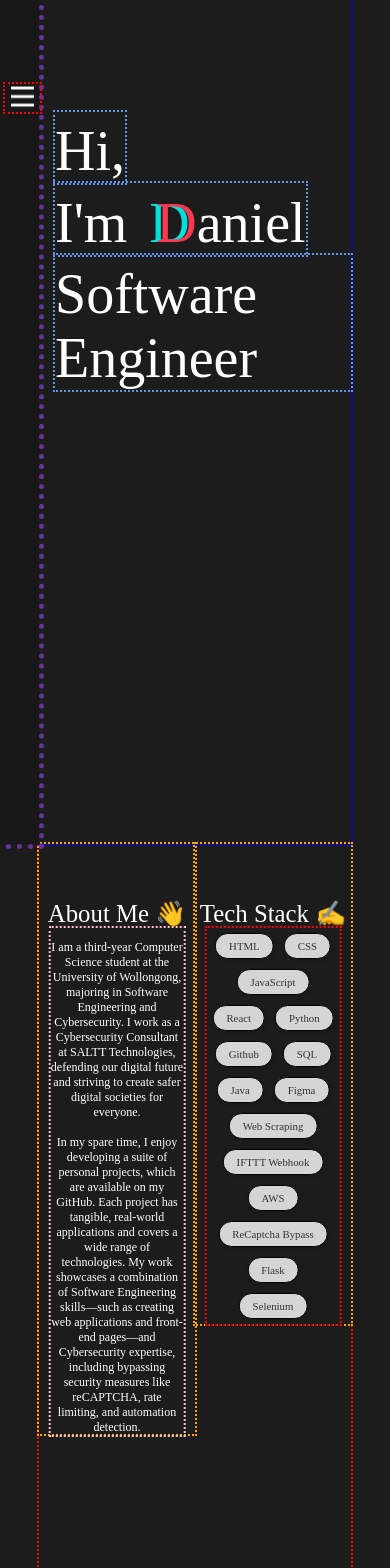
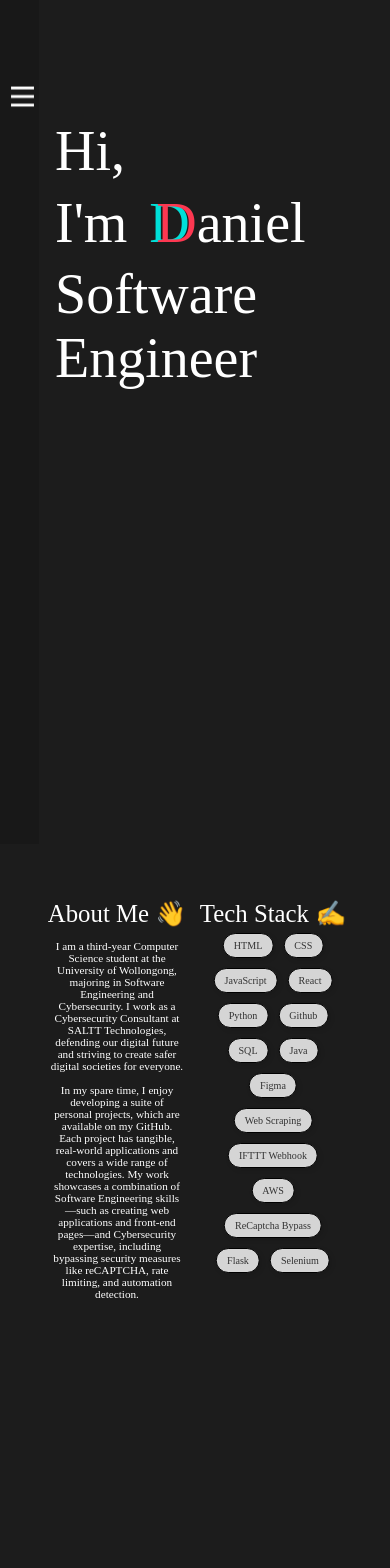
Before and after one commit to DFarynski99/reactPortfolio, a React (Create React App) app: page / in a window 390 px wide. Shown: the top 1568 px of the page. Built offline with nearby package versions, Linux system fonts and the light colour scheme; a web font is replaced by a local one.

Commit message:
Desktop-down @media queries finished, ready for deployment.

```diff
--- a/src/App.css
+++ b/src/App.css
@@ -34,7 +34,6 @@ html{
     display: flex; /* enable flexbox */
     flex-direction: column; /* stack children vertically */
     align-items: center; /* center children horizontally */
-    outline: pink 5px dotted;
 }
 #AppContainer{
     width: 80%; /* The container takes the full width of its parent */
@@ -43,7 +42,6 @@ html{
 
 /* Left Panel */
 #leftPanel{
-    outline: rebeccapurple 5px dotted;
     position: absolute;
     left: 0;
     width: 10%;
@@ -133,7 +131,6 @@ html{
 #heroshotContainer {
     width: 100%; /* full width of the root container */
     box-sizing: border-box; /* include padding and border in the element's total width and height */
-    outline: blue 2px dotted;
     color: white;
     height: 100vh;
     position: relative;
@@ -141,7 +138,6 @@ html{
     padding-left: 5%;
 }
 #heroshotHeading1, #heroshotHeading2, #heroshotHeading3 {
-    outline: cornflowerblue 2px dotted;
     height: fit-content;
     font-family: "TikTok Font Bold", serif;
     font-size: 5.5rem;
@@ -166,7 +162,6 @@ html{
 
 /* About Section */
 #aboutContainer{
-    outline: red 2px dotted;
     color: white;
     position: relative;
     width: 100%;
@@ -182,7 +177,6 @@ html{
 
 
 #aboutMeBlock{
-    outline: orange 2px dotted !important;
     width: 40%;
     text-align: center;
     position: relative;
@@ -193,7 +187,6 @@ html{
     font-family: 'TikTok Font Regular', serif;
     font-size: 1.05rem;
     width: 80%;
-    outline: pink 2px dotted;
     left: 50%;
     transform: translateX(-50%);
     position: relative;
@@ -205,13 +198,11 @@ html{
     font-family: 'TikTok Font Regular', serif;
     font-size: 1rem;
     width: 70%;
-    outline: red 2px dotted;
     left: 50%;
     transform: translateX(-50%);
     position: relative;
 }
 #techStackBlock{
-    outline: orange 2px dotted;
     position: absolute;
     left: 50%;
     top: 0;
@@ -265,7 +256,6 @@ html{
 /* Project Card Container */
 #projectCardContainer{
     position: relative;
-    outline: aqua 5px dotted;
     height: 130vh;
     width: 100%;
 }
@@ -277,7 +267,6 @@ html{
     text-align: center;
 }
 #cardSection{
-    outline: red 2px dotted;
     width: 75%;
     left: 50%;
     transform: translateX(-50%);
@@ -286,7 +275,6 @@ html{
     margin-top: 3%;
 }
 .projectCard{
-    outline: orange 2px dotted;
     width: 40%;
     height: 40vh;
     color: white;
@@ -368,7 +356,6 @@ html{
     color: white;
     display: block;
     padding: 8px;
-    outline: white 1px solid;
     border: none;
     margin-top: 5%;
 }
@@ -379,7 +366,6 @@ html{
 
 /* Contact Section */
 #contactSection{
-    outline: green 2px dotted;
     height: 100vh;
 }
 #contactHeading{
@@ -388,7 +374,6 @@ html{
     text-align: center;
     color: white;
     padding-top: 5%;
-    outline: blue 2px dotted;
 }
 .contactMethods{
     text-align: center;
@@ -401,7 +386,6 @@ html{
     text-decoration: underline;
 }
 .contactSectionGitHub, .contactSectionGmail, .contactSectionLinkedin{
-    outline: red 2px dotted;
     width: fit-content;
     padding-left: 1.5%;
     color: white;
@@ -416,7 +400,6 @@ html{
     display: none;
 }
 #cardFive #localHost{
-    outline: red 2px dotted;
     width: 100% !important;
     left: 0;
 }
@@ -434,7 +417,6 @@ html{
     left: 0;
 }
 #aboutFooter, #projectsFooter, #contactFooter{
-    outline: blue 2px dotted;
     text-align: center;
     margin-top: 1%;
 }
@@ -526,7 +508,6 @@ html{
     }
 
     #leftPanelLite{
-        outline: rebeccapurple 5px dotted;
         position: absolute;
         left: 0;
         width: 10%;
@@ -555,7 +536,6 @@ html{
 
 
     #leftPanelLiteMenuImage{
-        outline: red 2px dotted;
         background-color: transparent;
         border: none;
         left: 20px;
@@ -639,7 +619,6 @@ html{
     }
 
     #leftPanelLite{
-        outline: rebeccapurple 5px dotted;
         position: absolute;
         left: 0;
         width: 10%;
@@ -668,7 +647,6 @@ html{
 
 
     #leftPanelLiteMenuImage{
-        outline: red 2px dotted;
         background-color: transparent;
         border: none;
         left: 12px;
@@ -760,7 +738,6 @@ html{
     }
 
     #leftPanelLite{
-        outline: rebeccapurple 5px dotted;
         position: absolute;
         left: 0;
         width: 10%;
@@ -789,7 +766,6 @@ html{
 
 
     #leftPanelLiteMenuImage{
-        outline: red 2px dotted;
         background-color: transparent;
         border: none;
         left: 10px;
@@ -899,7 +875,6 @@ html{
     }
 
     #leftPanelLite{
-        outline: rebeccapurple 5px dotted;
         position: absolute;
         left: 0;
         width: 10%;
@@ -928,7 +903,6 @@ html{
 
 
     #leftPanelLiteMenuImage{
-        outline: red 2px dotted;
         background-color: transparent;
         border: none;
         left: 5px;
@@ -975,7 +949,6 @@ html{
     #projectsContainerHeading, #contactHeading{
         font-size: 1.65rem;
         padding-top: 20%;
-        outline: red 2px dotted;
     }
     #aboutMeBlock, #techStackBlock{
         width: 50%;
@@ -985,10 +958,10 @@ html{
     }
     #aboutMeText, #techStackText{
         width: 85%;
-        font-size: 0.75rem;
+        font-size: 0.7rem;
     }
     #HTML, #CSS, #JavaScript, #React, #Python, #Github, #SQL, #Java, #Figma, #WebScraping, #IFTTTWebhook, #AWS, #reCaptchaBypass, #botBypass, #Flask, #Selenium{
-        padding: 6px 13px;
+        padding: 6px 10px;
     }
 
     #cardSection{
@@ -1002,7 +975,7 @@ html{
         left: 0;
     }
     #cardThree, #cardFour, #cardFive{
-        padding-top: 15%;
+        margin-top: 15%;
     }
     #loadMoreProjectsButton {
         width: 35%;
@@ -1028,7 +1001,6 @@ html{
     }
 
     #aboutFooter, #projectsFooter, #contactFooter{
-        outline: blue 2px dotted;
         text-align: center;
         margin-top: 4%;
     }
@@ -1054,7 +1026,6 @@ html{
     }
 
     #leftPanelLite{
-        outline: rebeccapurple 5px dotted;
         position: absolute;
         left: 0;
         width: 10%;
@@ -1083,7 +1054,6 @@ html{
 
 
     #leftPanelLiteMenuImage{
-        outline: red 2px dotted;
         background-color: transparent;
         border: none;
         left: 2px;
@@ -1130,7 +1100,6 @@ html{
     #projectsContainerHeading, #contactHeading{
         font-size: 1.65rem;
         padding-top: 20%;
-        outline: red 2px dotted;
     }
     #aboutMeBlock, #techStackBlock{
         width: 50%;
@@ -1186,7 +1155,6 @@ html{
     }
 
     #aboutFooter, #projectsFooter, #contactFooter{
-        outline: blue 2px dotted;
         text-align: center;
         margin-top: 4%;
     }
```
